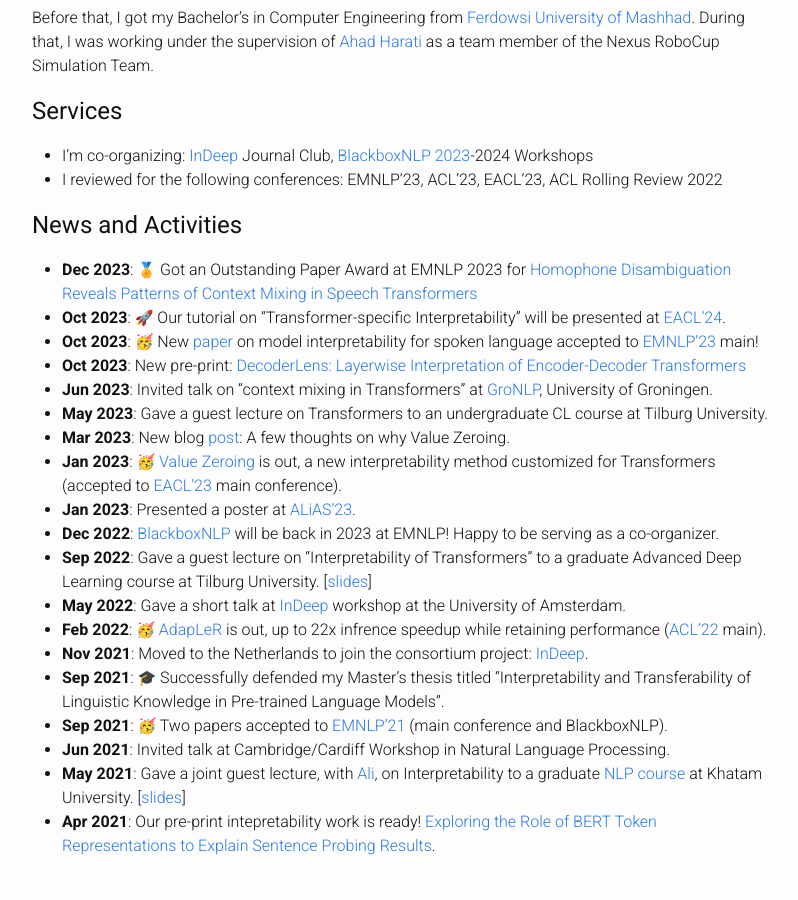
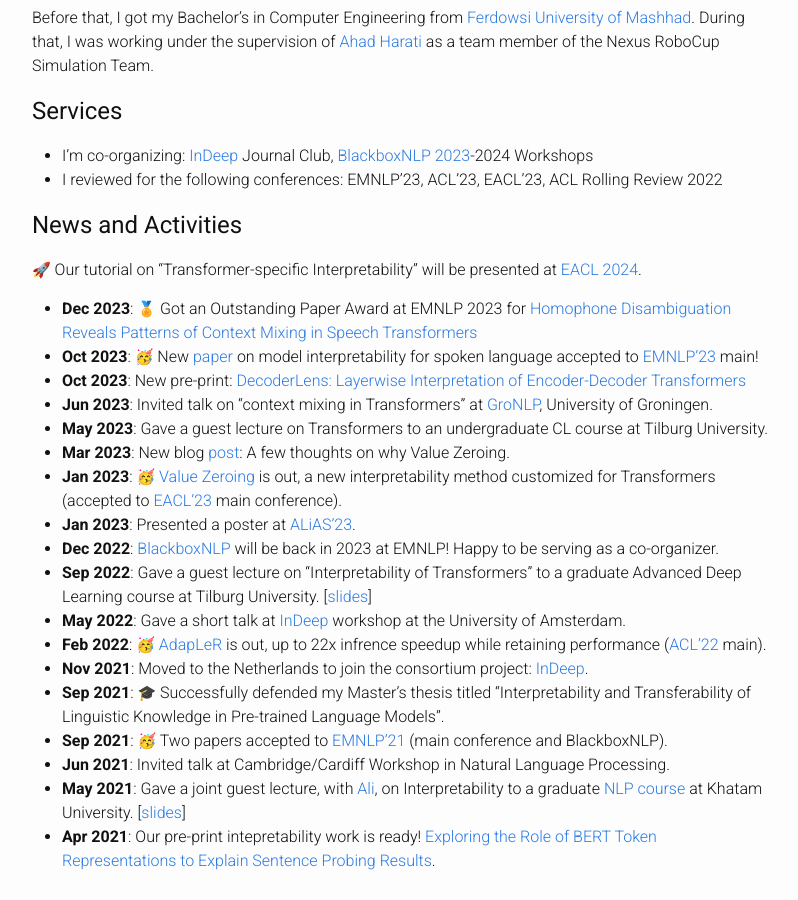
Before and after one commit to hmohebbi/hmohebbi.github.io, a Jekyll site: the page built from index.md, in a window 1280 px wide and 900 px high, scrolled down 533 px. Shown: the whole window, without its empty margins (238-1036 px from the left). Built offline with Jekyll 4.4.1, drawn with Linux system fonts in a browser that asks for light colours; a style sheet for code colours, icons or effects is not loaded.

Commit message:
Update index.md

```diff
--- a/index.md
+++ b/index.md
@@ -40,8 +40,8 @@ Before that, I got my Bachelor’s in Computer Engineering from [Ferdowsi Univer
 
 ## News and Activities
 <!-- ## <span style="color:#424242">News and Activities </span> -->
+<span class="emoji">🚀</span> Our tutorial on "Transformer-specific Interpretability" will be presented at [EACL 2024](https://2024.eacl.org/program/tutorials/).
 * __Dec 2023__: <span class="emoji">🏅</span> Got an Outstanding Paper Award at EMNLP 2023 for [Homophone Disambiguation Reveals Patterns of Context Mixing in Speech Transformers](https://aclanthology.org/2023.emnlp-main.513/)
-* __Oct 2023__: <span class="emoji">🚀</span> Our tutorial on "Transformer-specific Interpretability" will be presented at [EACL'24](https://2024.eacl.org/program/tutorials/).
 * __Oct 2023__: <span class="emoji">🥳</span> New [paper](https://arxiv.org/abs/2310.09925) on model interpretability for spoken language accepted to [EMNLP'23](https://2023.emnlp.org/) main!
 * __Oct 2023__: New pre-print: [DecoderLens: Layerwise Interpretation of Encoder-Decoder Transformers](https://arxiv.org/abs/2310.03686)
 * __Jun 2023__: Invited talk on "context mixing in Transformers" at [GroNLP](https://www.rug.nl/research/clcg/research/cl/), University of Groningen.
```
